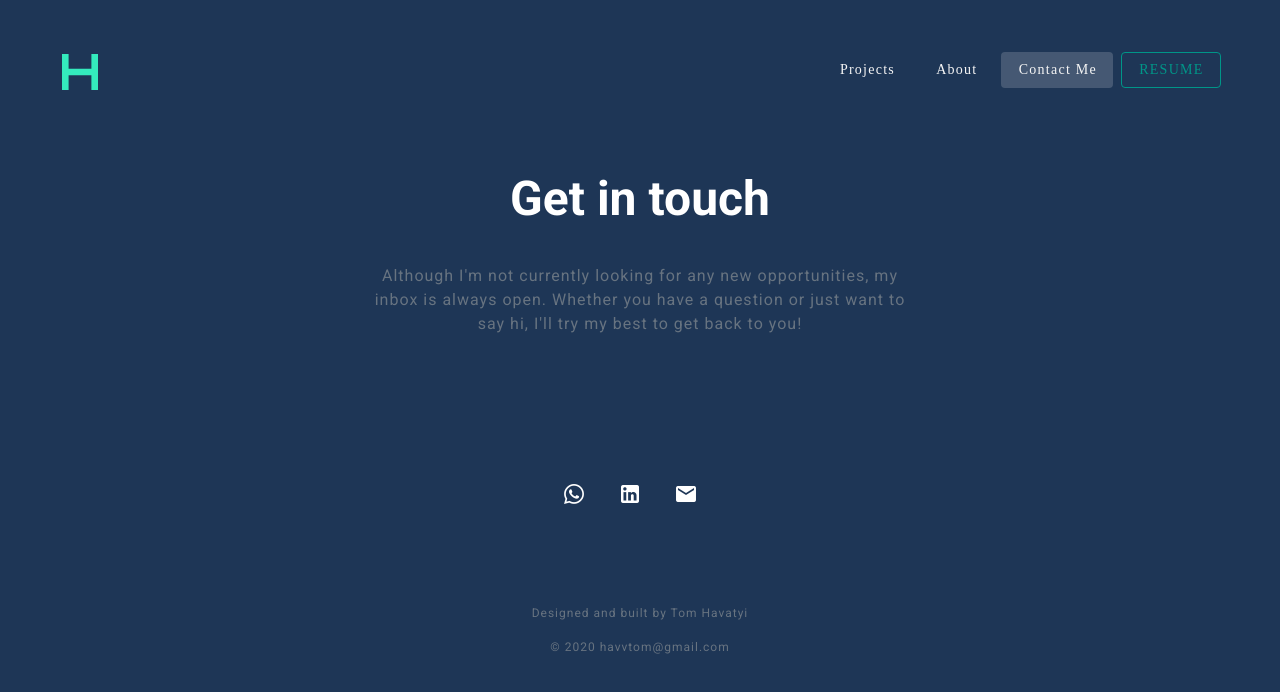
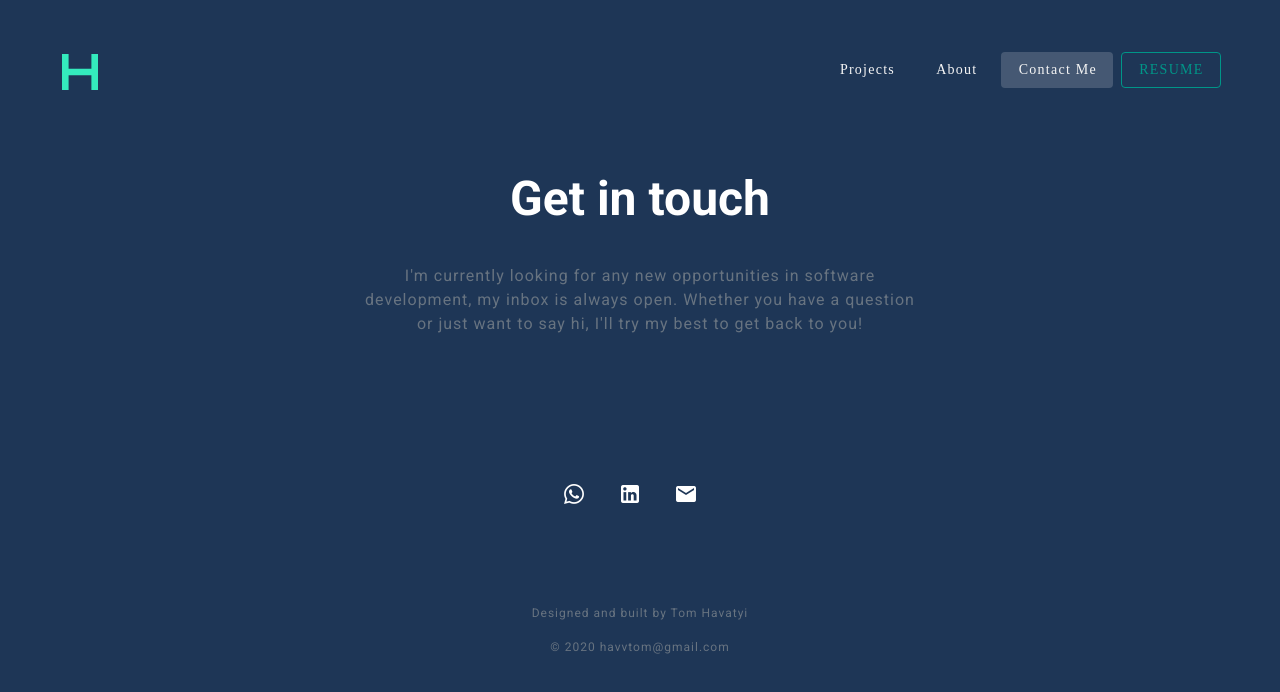
Before and after one commit to havvtom/Portfolio, a Nuxt app: page /contact in a window 1280 px wide. Shown: the top 692 px of the page. Built offline with nearby package versions, Linux system fonts and the light colour scheme.

Commit message:
added about me

```diff
--- a/pages/contact.vue
+++ b/pages/contact.vue
@@ -9,7 +9,7 @@
 	      		Get in touch
 	      	</p>
 	      	<p id="second">
-	      		Although I'm not currently looking for any new opportunities, my inbox is always open. Whether you have a question or just want to say hi, I'll try my best to get back to you!
+	      		I'm currently looking for any new opportunities in software development, my inbox is always open. Whether you have a question or just want to say hi, I'll try my best to get back to you!
 	      	</p>
 	      	<div class="d-flex pt-10 justify-center">
     				<v-tooltip top
--- a/pages/index.vue
+++ b/pages/index.vue
@@ -25,7 +25,10 @@
     <v-row>
       <v-col cols="12" md="6">
         <div class="myFont mb-5">
-          Lorem Ipsum is simply dummy text of the printing and typesetting industry. Lorem Ipsum has been the industry's standard dummy text ever since the 1500s, when an unknown printer took a galley of type and scrambled it to make a type specimen book. It has survived not only five centuries, but also the leap into electronic typesetting, remaining essentially unchanged.
+          I am interested in creating things that live on the internet, whether that be websites, applications, or anything in between. My goal is to make a user friendly applications that I myself would enjoy using.
+
+          I gained a lot of knowledge by following web tutorials. Its what I do everyday whenever I get free time. After graduating from NUST, I was employed as a Chemical Engineer for a period of two years. I became a self employed tutor, teaching Mathematics and Science. I started learning web development in 2017, and have not stopped since then.
+
         </div>
         <p class="myFont">Listed below are the technologies I am familiar with:</p>
         <div>
```
Also changed, not shown: 1 other file (tests, documents, lock files or other folders).
